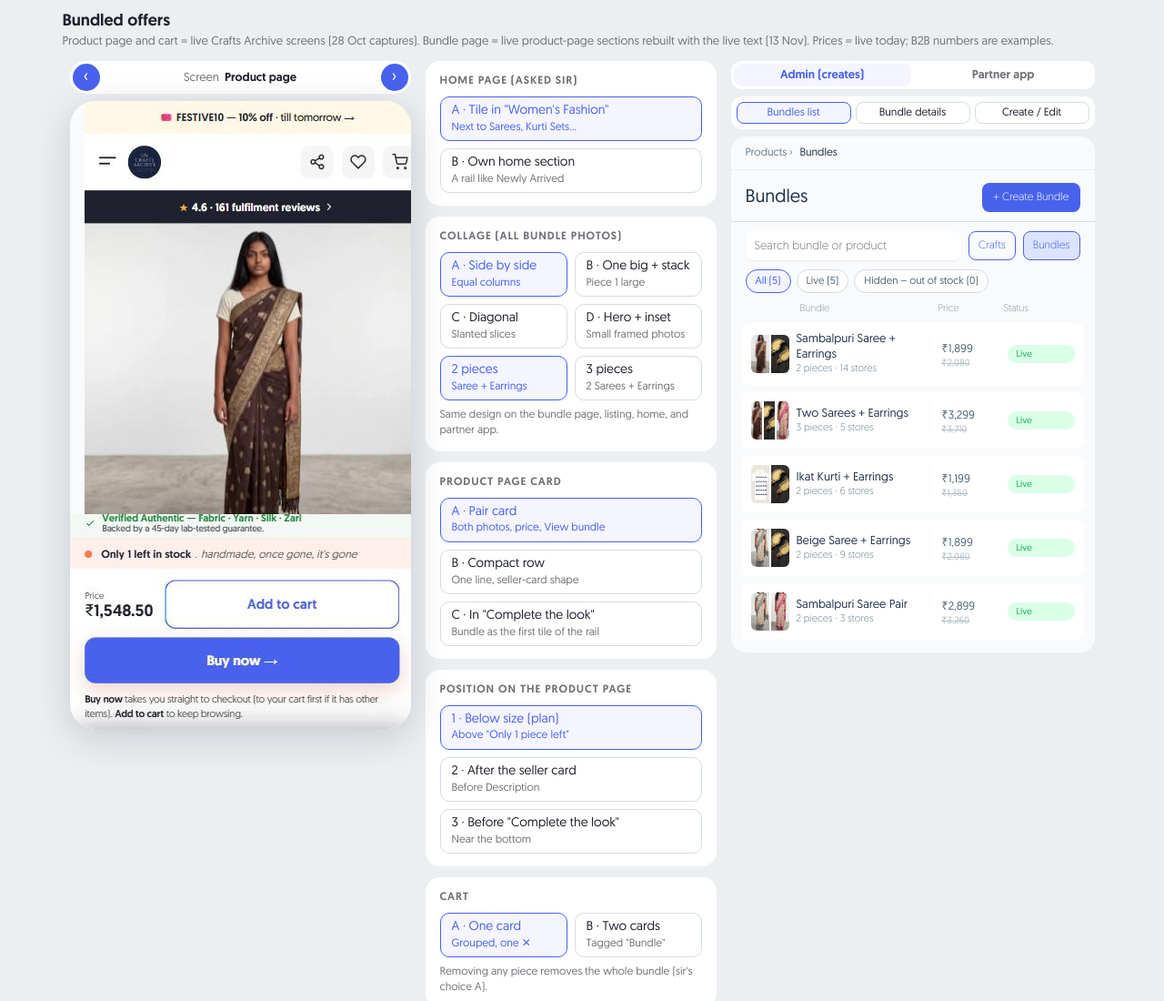
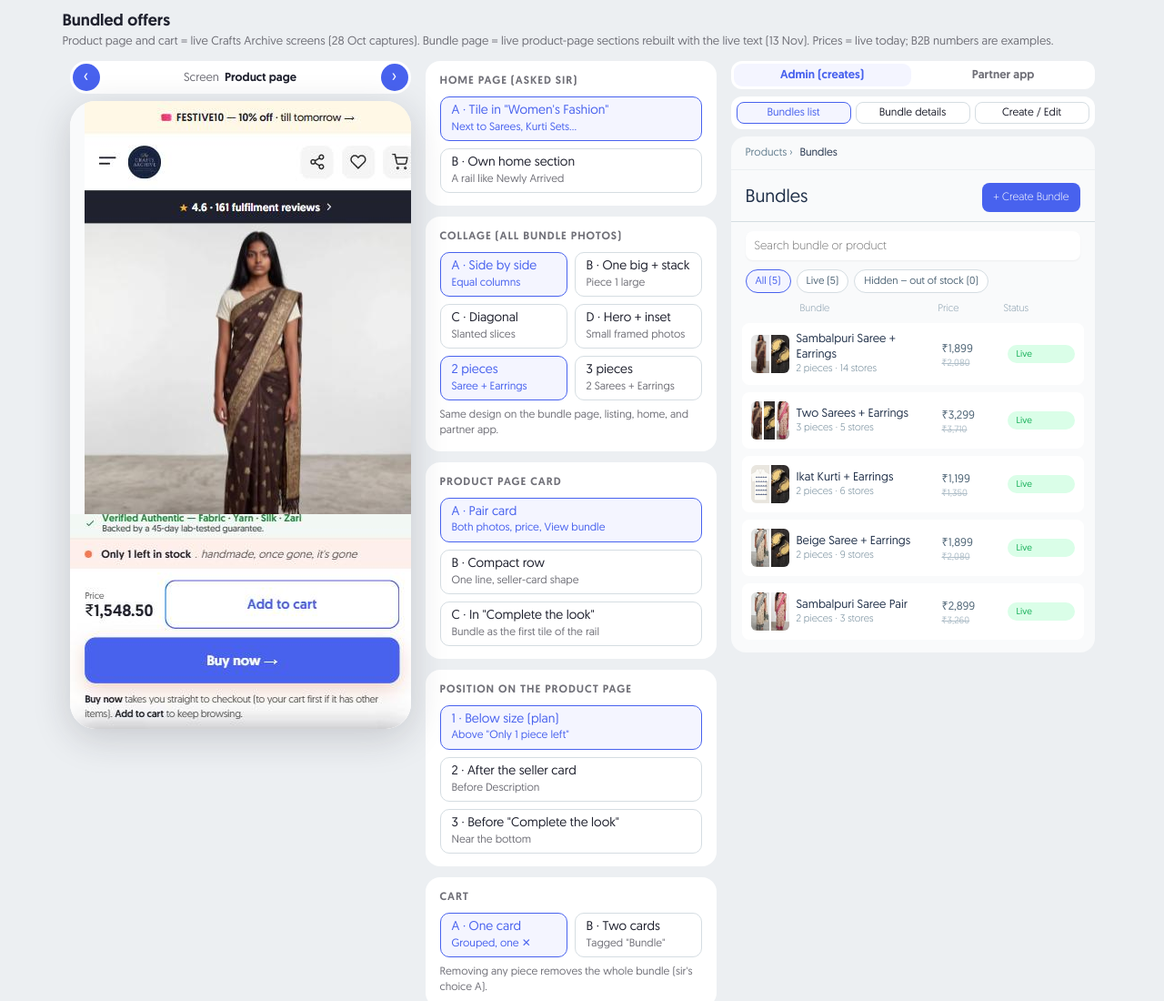
Before and after one commit to AayushWcommerce/vip-demo-html, a plain HTML site: page bundles/index.html in a window 1280 px wide. Shown: the top 1100 px of the page at 91% size. Drawn offline with Linux system fonts and the light colour scheme.

Commit message:
Bundled offers demo: remove Crafts/Bundles buttons from Bundles list
Those buttons belong on the Products page only.

Co-Authored-By: Claude Opus 5.5 <noreply@anthropic.com>

```diff
--- a/bundles/index.html
+++ b/bundles/index.html
@@ -1028,7 +1028,7 @@ body.hidepanel .panel{display:none}
       var keys = Object.keys(BUNDLES), live = keys.filter(function (k) { return !hidden(BUNDLES[k]); }).length;
       h = '<div class="abar">Products › <b>Bundles</b></div>' +
         '<div class="av-top"><h2>Bundles</h2><button type="button" class="av-fb" data-av-new>+ Create Bundle</button></div>' +
-        '<div class="av-tools"><input placeholder="Search bundle or product" aria-label="Search bundles"><button type="button" class="av-ob">Crafts</button><button type="button" class="av-ob" style="background:#dde3fc">Bundles</button></div>' +
+        '<div class="av-tools"><input placeholder="Search bundle or product" aria-label="Search bundles"></div>' +
         '<div class="av-chips"><span class="on">All (' + keys.length + ')</span><span>Live (' + live + ')</span><span>Hidden – out of stock (' + (keys.length - live) + ')</span></div>' +
         '<div class="av-head"><span style="padding-left:50px">Bundle</span><span>Price</span><span>Status</span></div><div class="av-rows">' +
         keys.map(function (k) {
```
